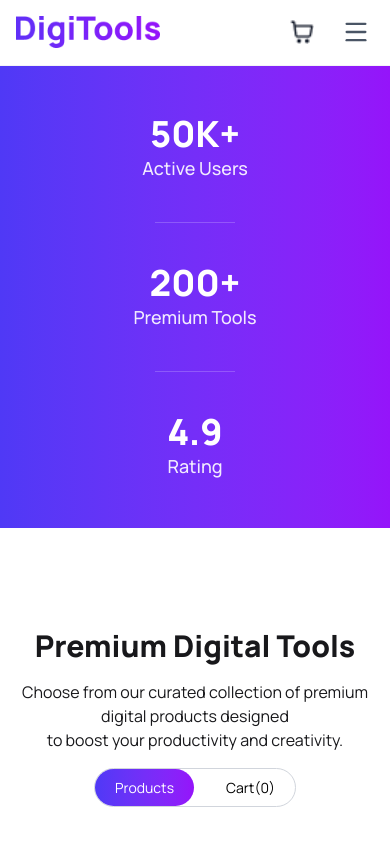
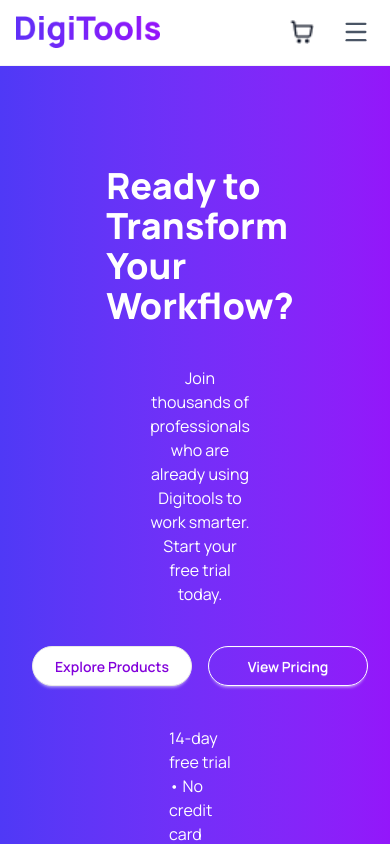
Before and after one commit to kabir31416/ph-assignment-six, a React (Vite) app: page / in a window 390 px wide. Shown: the top 844 px of the page. Built offline with nearby package versions, Linux system fonts and the light colour scheme.

Commit message:
Simple pricing and steps section make responsive

```diff
--- a/src/App.jsx
+++ b/src/App.jsx
@@ -31,13 +31,13 @@
     <div >
       <Navbar navCart={navCart}/>
       {/* <HeroSection/> */}
-      <Statistics/>
-      <Suspense fallback={"Data is loading"}>
+      {/* <Statistics/> */}
+      {/* <Suspense fallback={"Data is loading"}>
         <ProductList dataPromise={dataPromise} cart={cart} setCart={setCart} setNavCart={setNavCart}/>
-      </Suspense>
+      </Suspense> */}
       {/* <StepSection/> */}
       {/* <SimplePricing/> */}
-      {/* <Workflow/> */}
+      <Workflow/>
       {/* <Footer/> */}
 
       <ToastContainer/>
--- a/src/components/homepage/SimplePricing.jsx
+++ b/src/components/homepage/SimplePricing.jsx
@@ -3,10 +3,10 @@
 
 const SimplePricing = () => {
     return (
-        <div className='px-50 py-25 flex flex-col gap-10'>
+        <div className='flex flex-col gap-10 p-3 lg:px-50 lg:py-25 '>
             <div className='flex flex-col items-center gap-4'>
-                <h1 className='font-extrabold text-5xl'>Simple, Transparent Pricing</h1>
-                <p>Choose the plan that fits your needs. Upgrade or downgrade anytime.</p>
+                <h1 className='font-extrabold text-center text-3xl lg:text-5xl'>Simple, Transparent Pricing</h1>
+                <p className='text-center'>Choose the plan that fits your needs. Upgrade or downgrade anytime.</p>
             </div>
 
             <div className='grid grid-cols-1 md:grid-cols-2 lg:grid-cols-3 gap-4'>
--- a/src/components/homepage/StepSection.jsx
+++ b/src/components/homepage/StepSection.jsx
@@ -5,13 +5,13 @@
 
 const StepSection = () => {
     return (
-        <div className='py-25 px-50 bg-[#F9FAFC] flex flex-col gap-10'>
+        <div className='bg-[#F9FAFC] flex flex-col gap-5 p-3 lg:gap-10 lg:py-25 lg:px-50'>
             <div className='flex flex-col gap-4 items-center'>
-                <h1 className='font-extrabold text-7xl'>Get Started in 3 Steps</h1>
-                <p>Start using premium digital tools in minutes, not hours.</p>
+                <h1 className='font-extrabold text-3xl lg:text-7xl'>Get Started in 3 Steps</h1>
+                <p className='text-center'>Start using premium digital tools in minutes, not hours.</p>
             </div>
 
-            <div className='grid sm:grid-cols-1 md: grid-cols-2 lg:grid-cols-3 gap-4'>
+            <div className='grid grid-cols-1 md:grid-cols-2 lg:grid-cols-3 gap-4'>
 
                 <div className="relative flex flex-col items-center p-8 border border-gray-100 rounded-3xl shadow-sm bg-white">
                     <div className="absolute top-3 right-3 flex items-center justify-center w-10 h-10 rounded-full bg-linear-to-r from-[#4F39F6] to-[#9514FA] shadow">
```
